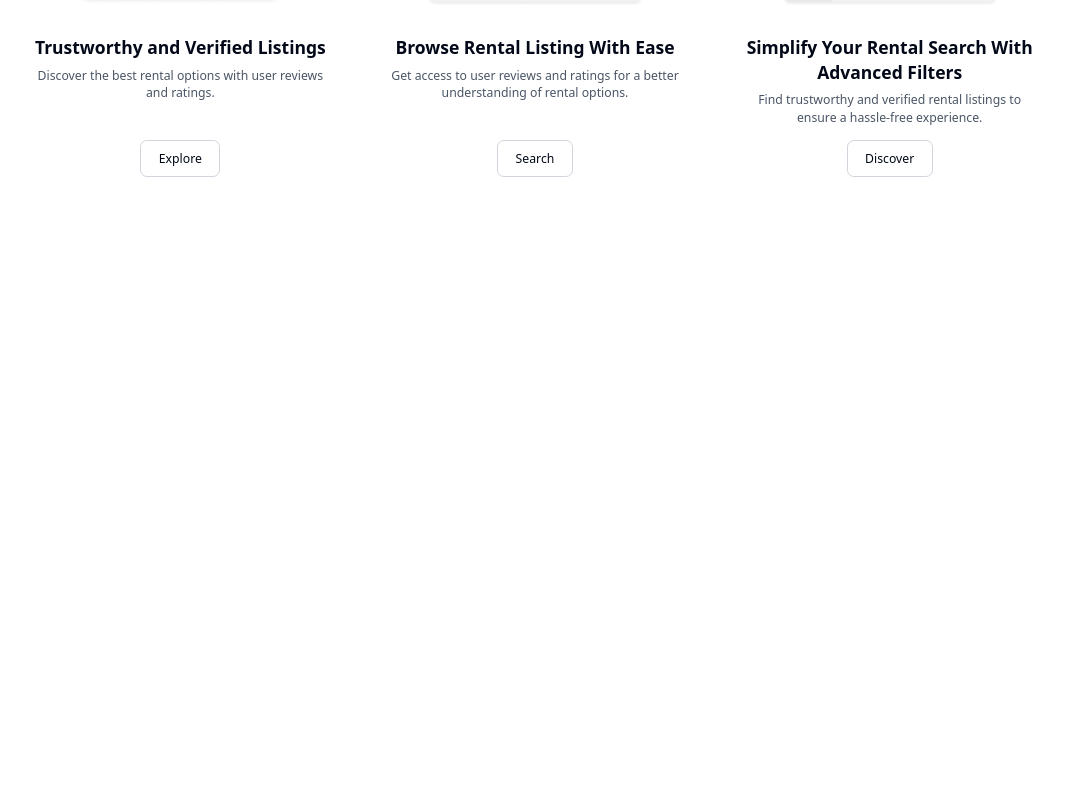
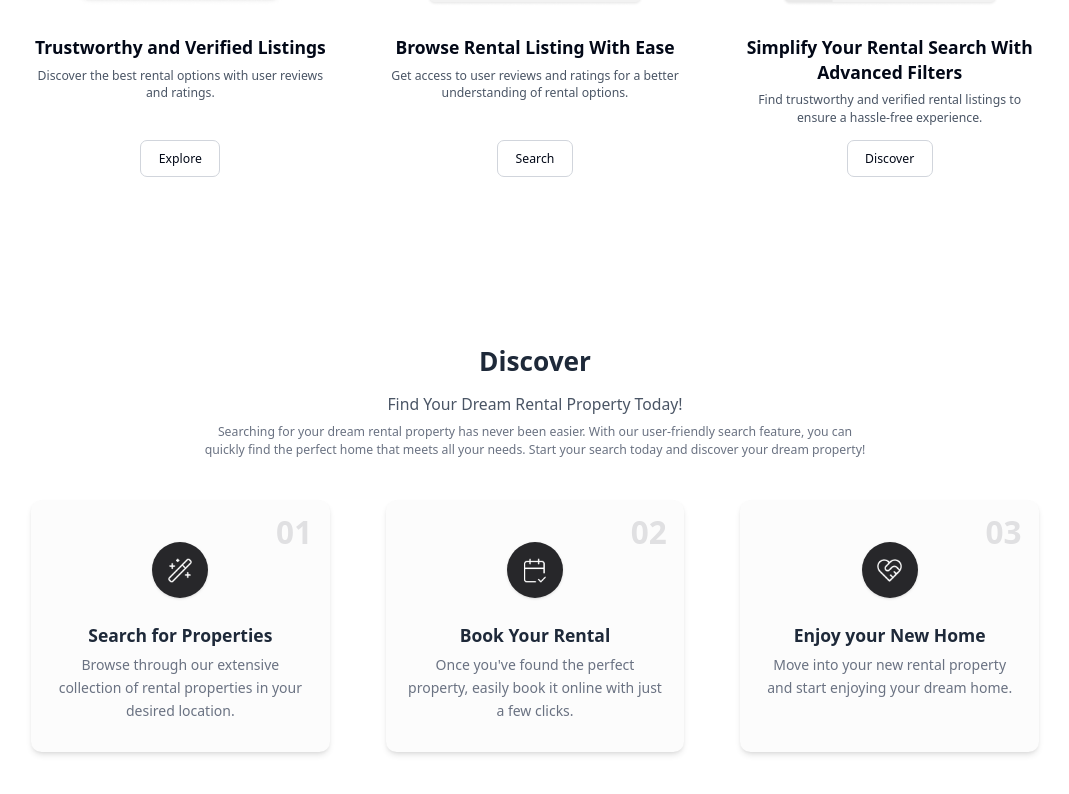
Before and after one commit to pramodsinzh/real-state, a Next.js app in the folder client/: page /landing in a window 1280 px wide. Shown: the part 1136-1930 px from the top of the page, without its empty margins (105-1174 px from the left). Before the commit the page ends 1397 px from the top, so only its background shows below. Built offline with nearby package versions, Linux system fonts and the light colour scheme; no server answers.

Commit message:
add DiscoverSection component to landing page

```diff
--- /dev/null
+++ b/client/app/(nondashboard)/landing/DiscoverSection.tsx
@@ -0,0 +1,103 @@
+"use client"
+
+import { motion } from 'framer-motion'
+import Image from 'next/image'
+
+const containerVariants = {
+    hidden: { opacity: 0 },
+    visible: {
+        opacity: 1,
+        transition: {
+            staggerChildren: 0.2
+        }
+    }
+}
+
+const itemVariants = {
+    hidden: { opacity: 0, y: 20 },
+    visible: { opacity: 1, y: 0 }
+}
+
+const DiscoverSection = () => {
+    return (
+        <motion.div
+            id="discover-section"
+            initial="hidden"
+            whileInView="visible"
+            viewport={{ once: true, amount: 0.8 }}
+            variants={containerVariants}
+            className='py-12 mb-16 bg-white'
+        >
+            <div className="max-w-6xl xl:max-w-7xl mx-auto px-6 sm:px-8 lg:px-12 xl:px-16">
+                <motion.div
+                    variants={itemVariants}
+                    className='my-12 text-center'
+                >
+                    <h2 className="text-3xl font-semibold leading-tight text-gray-800">
+                        Discover
+                    </h2>
+                    <p className="mt-4 text-lg text-gray-600">
+                        Find Your Dream Rental Property Today!
+                    </p>
+                    <p className="mt-2 text-gray-500 max-w-3xl mx-auto">
+                        Searching for your dream rental property has never been easier. With our user-friendly search feature, you can quickly find the perfect home that meets all your needs. Start your search today and discover your dream property!
+                    </p>
+                </motion.div>
+                <div className="relative grid grid-cols-1 md:grid-cols-3 gap-8 lg:gap-12 xl:gap-16 text-center">
+                    {[
+                        {
+                            imageSrc: "/landing-icon-wand.png",
+                            title: "Search for Properties",
+                            description: "Browse through our extensive collection of rental properties in your desired location."
+                        },
+                        {
+                            imageSrc: "/landing-icon-calendar.png",
+                            title: "Book Your Rental",
+                            description: "Once you've found the perfect property, easily book it online with just a few clicks."
+                        },
+                        {
+                            imageSrc: "/landing-icon-heart.png",
+                            title: "Enjoy your New Home",
+                            description: "Move into your new rental property and start enjoying your dream home."
+                        },
+                    ].map((card, index) => (
+                        <motion.div key={index} variants={itemVariants} className="relative">
+                            <DiscoverCard {...card} step={index + 1} />
+                        </motion.div>
+                    ))}
+                </div>
+            </div>
+        </motion.div>
+    )
+}
+
+const DiscoverCard = ({
+    imageSrc,
+    title,
+    description,
+    step,
+}: {
+    imageSrc: string
+    title: string
+    description: string
+    step: number
+}) => (
+    <div className="relative px-6 py-12 shadow-md hover:shadow-xl rounded-xl bg-primary-50 md:h-72 transition-shadow duration-300 flex flex-col items-center">
+        <span className="absolute top-4 right-5 text-4xl font-bold text-primary-200 select-none">
+            0{step}
+        </span>
+        <div className="bg-primary-700 rounded-full mb-5 h-16 w-16 aspect-square shrink-0 overflow-hidden flex items-center justify-center mx-auto transition-transform duration-300 hover:scale-110 shadow-sm">
+            <Image
+                src={imageSrc}
+                width={30}
+                height={30}
+                className='w-7 h-7 object-contain brightness-0 invert'
+                alt={title}
+            />
+        </div>
+        <h3 className="mt-2 text-xl font-semibold text-gray-800">{title}</h3>
+        <p className="mt-2 text-gray-500 text-base leading-relaxed">{description}</p>
+    </div>
+)
+
+export default DiscoverSection
--- a/client/app/(nondashboard)/landing/page.tsx
+++ b/client/app/(nondashboard)/landing/page.tsx
@@ -1,12 +1,14 @@
 import React from 'react'
 import HeroSection from './HeroSection'
 import FeaturesSection from './FeaturesSection'
+import DiscoverSection from './DiscoverSection'
 
 const Landing = () => {
   return (
     <div>
       <HeroSection />
       <FeaturesSection />
+      <DiscoverSection />
     </div>
   )
 }
```
